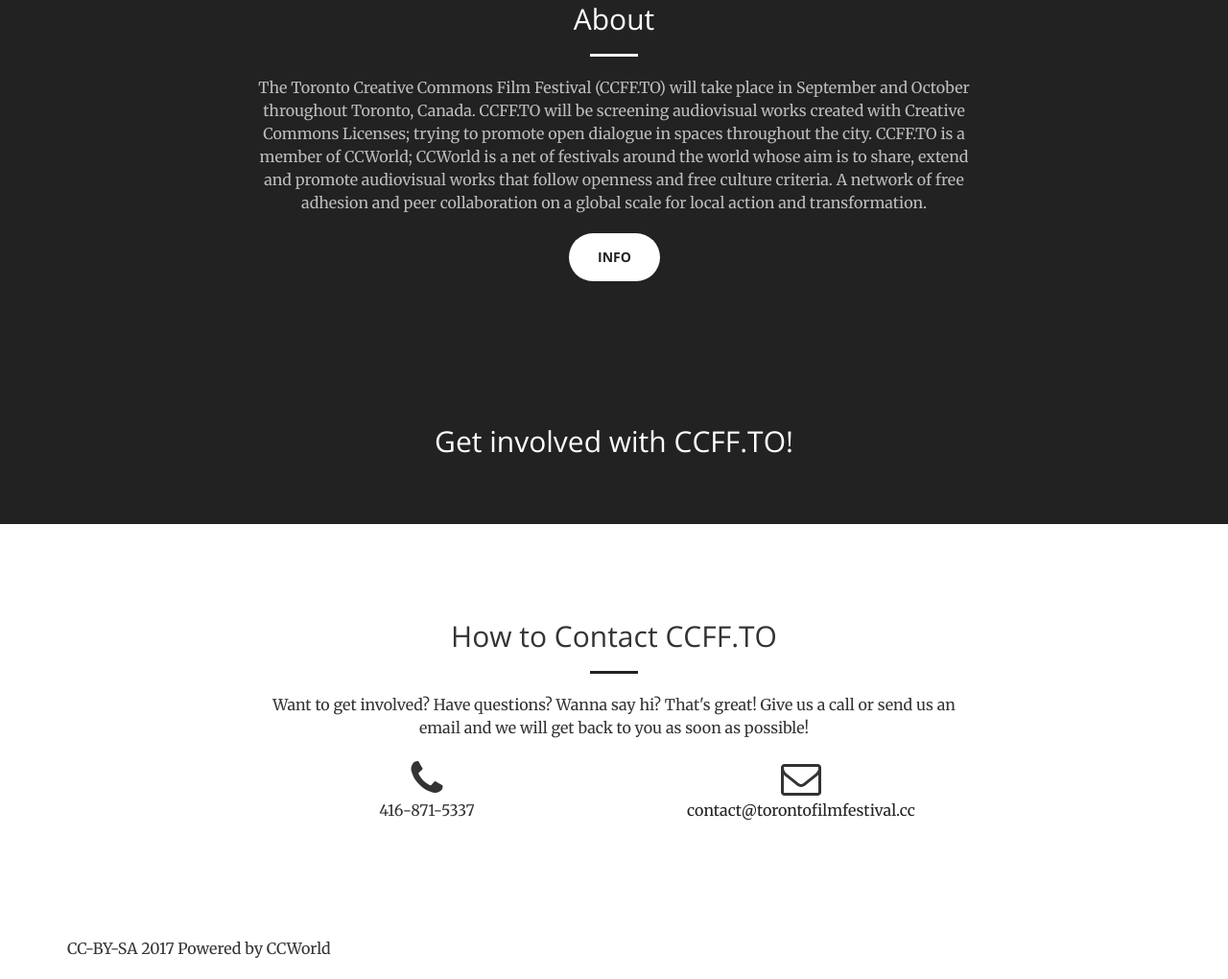
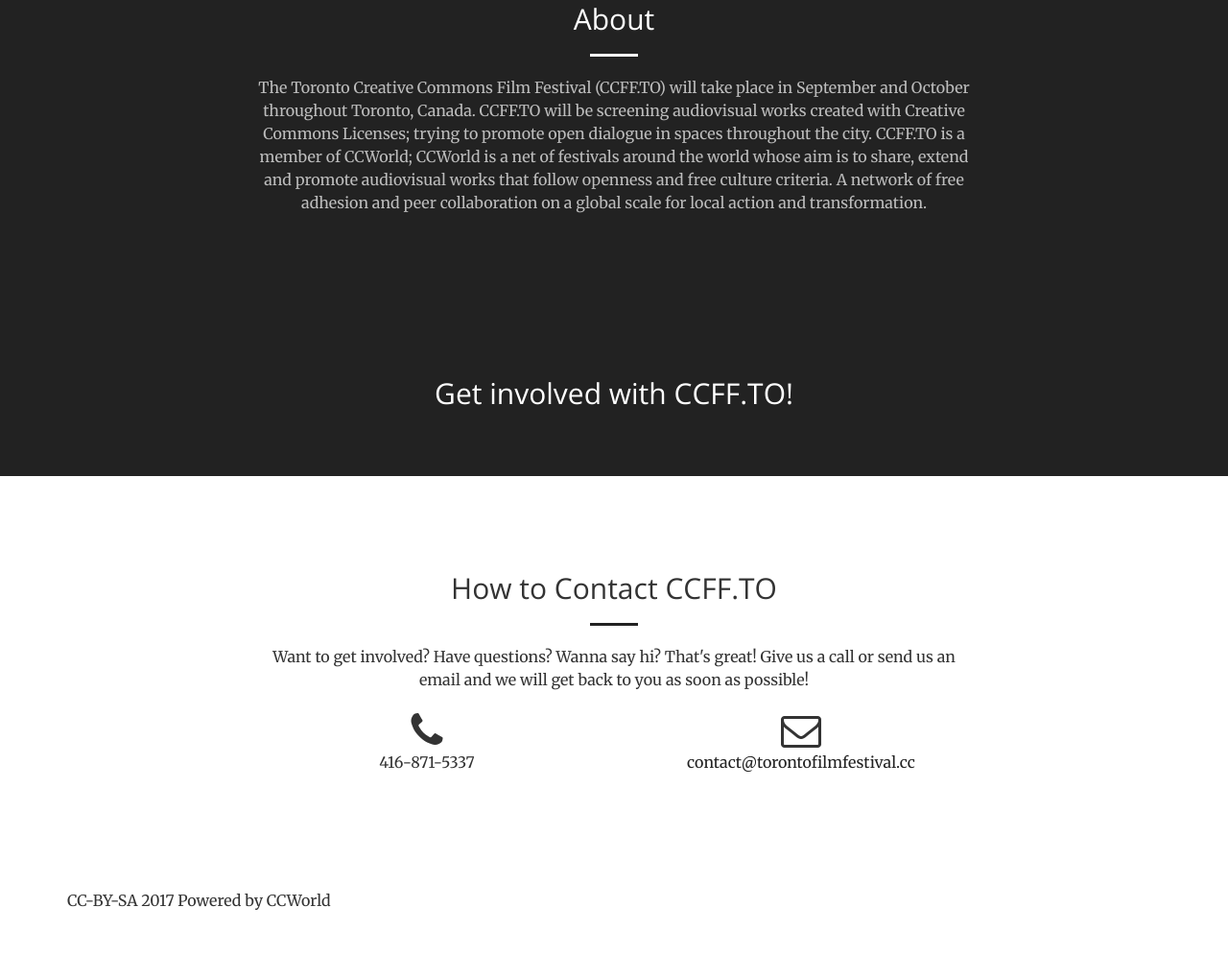
Before and after one commit to sriharikapu/CCFFTO-Website, a website: page index.html in a window 1280 px wide. Shown: the part 897-1917 px from the top of the page at 96% size. After the commit the page ends 1867 px from the top, so only its background shows below. Drawn offline with nearby package versions, Linux system fonts and the light colour scheme.

Commit message:
removing info button

```diff
--- a/index.html
+++ b/index.html
@@ -74,7 +74,7 @@
                     <h2 class="section-heading">About</h2>
                     <hr class="light">
                     <p class="text-faded">The Toronto Creative Commons Film Festival (CCFF.TO) will take place in September and October throughout Toronto, Canada. CCFF.TO will be screening audiovisual works created with Creative Commons Licenses; trying to promote open dialogue in spaces throughout the city. CCFF.TO is a member of CCWorld; CCWorld is a net of festivals around the world whose aim is to share, extend and promote audiovisual works that follow openness and free culture criteria. A network of free adhesion and peer collaboration on a global scale for local action and transformation.</p>
-                    <a href="#services" class="page-scroll btn btn-default btn-xl sr-button">Info</a>
+                    <!-- <a href="#services" class="page-scroll btn btn-default btn-xl sr-button">Info</a> -->
                 </div>
             </div>
         </div>
```
